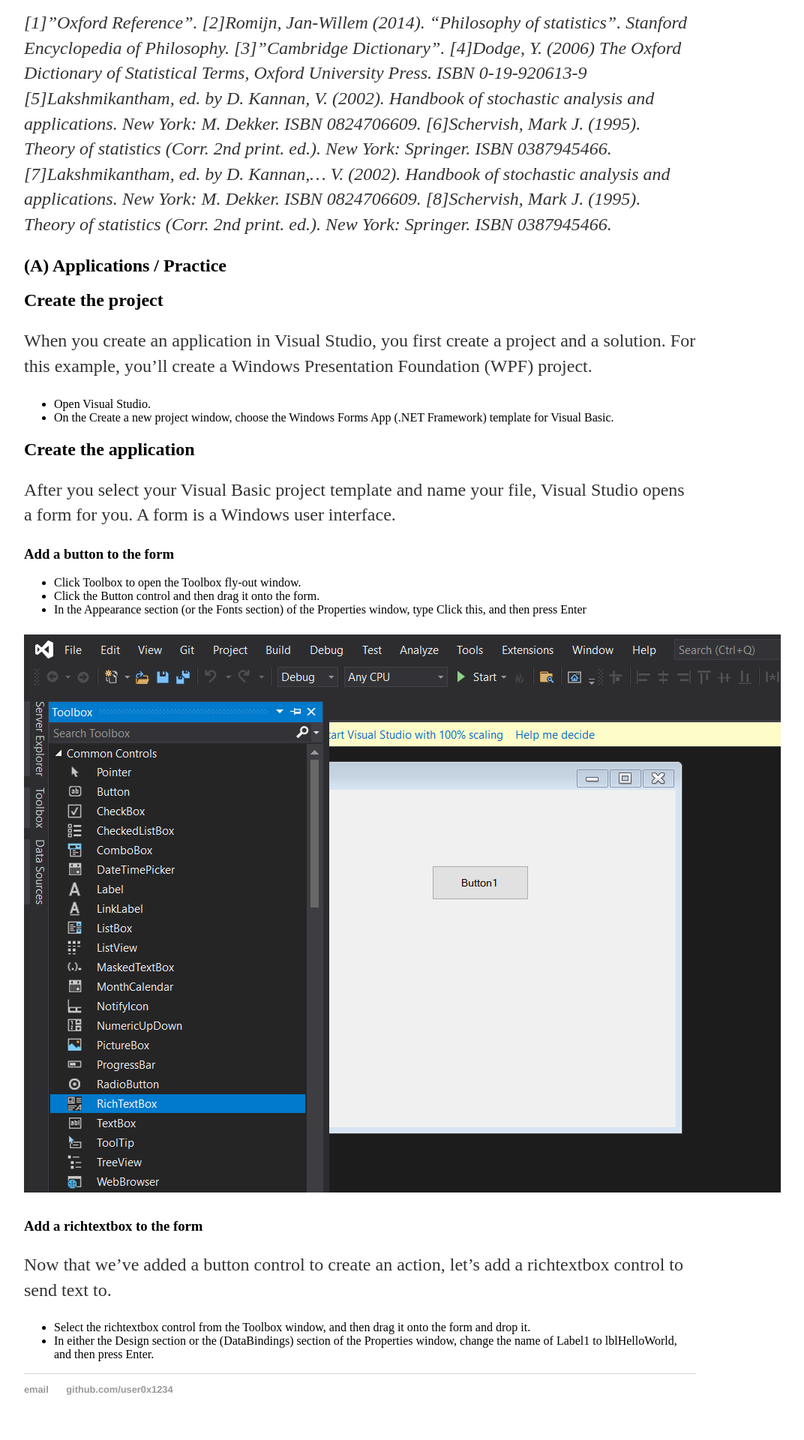
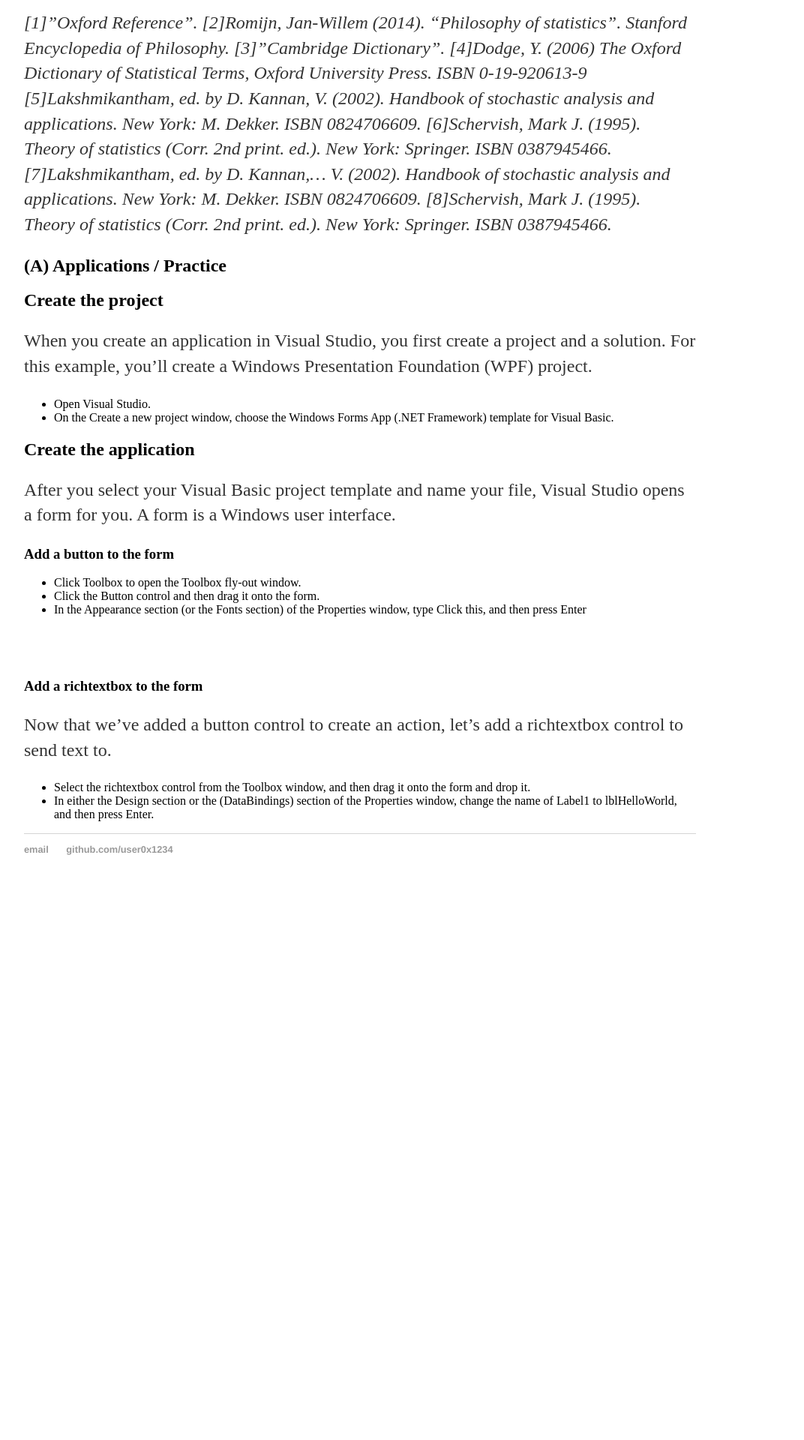
Before and after one commit to user0x1234/user0x1234.github.io, a Jekyll site: the page built from _posts/2021-09-25-HomeWork1.md, in a window 1280 px wide. Shown: the part 1810-3730 px from the top of the page at 75% size, without its empty margins (160-1232 px from the left). Built offline with Jekyll 4.4.1, drawn with Linux system fonts in a browser that asks for light colours; after the commit the page ends 3010 px from its top, so only the background shows below that.

Commit message:
Update 2021-09-25-HomeWork1.md

```diff
--- a/_posts/2021-09-25-HomeWork1.md
+++ b/_posts/2021-09-25-HomeWork1.md
@@ -53,7 +53,7 @@
 -  Click the Button control and then drag it onto the form.
 -  In the Appearance section (or the Fonts section) of the Properties window, type Click this, and then press Enter
 
-![](/images/button.png)
+![](../images/button.png)
 
 ### Add a richtextbox to the form
 
```
